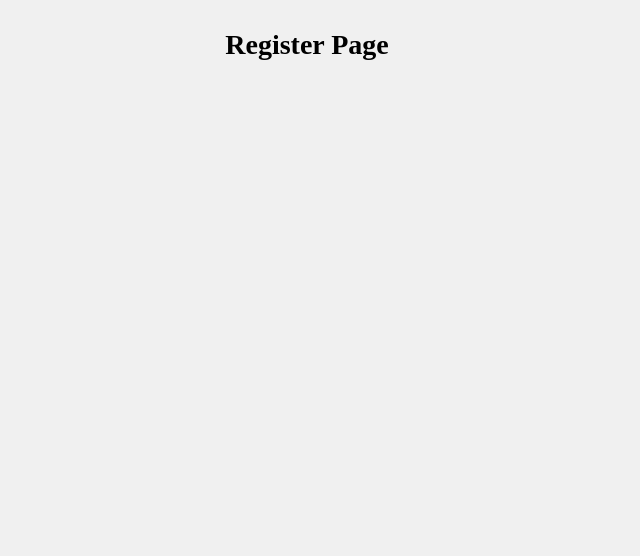
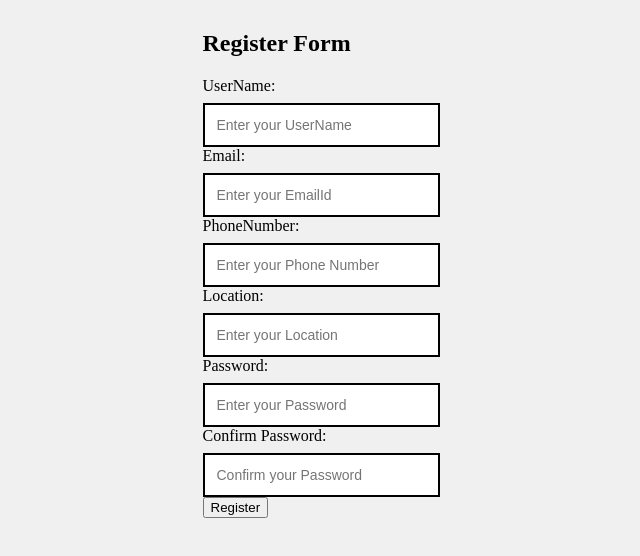
Before and after one commit to Rahul-spec-tech/BlogPostApplication, a React (Create React App) app in the folder BlogApplication/blog-app-frontend/: page /register in a window 1280 px wide. Shown: the top 556 px of the page, without its empty margins (333-973 px from the left). Built offline with nearby package versions, Linux system fonts and the light colour scheme.

Commit message:
Created Sample Register Page UI

```diff
--- a/BlogApplication/blog-app-frontend/src/App.js
+++ b/BlogApplication/blog-app-frontend/src/App.js
@@ -1,5 +1,5 @@
 import React from 'react';
-import { BrowserRouter as Router, Route, Routes} from 'react-router-dom';
+import { BrowserRouter as Router, Route, Routes } from 'react-router-dom';
 import LoginForm from './Pages/LoginPage';
 import UserDisplayPage from  './Pages/UserDisplayPage';
 import ProtectedRoute from './Pages/ProtectedRoute';
--- a/BlogApplication/blog-app-frontend/src/Pages/LoginPage.css
+++ b/BlogApplication/blog-app-frontend/src/Pages/LoginPage.css
@@ -38,7 +38,7 @@ body {
     padding: 12px;
     border: 2px solid #000;
     font-size: 14px;
-  }
+  }g
 
   button {
     background-color: #c2c2c2;
--- a/BlogApplication/blog-app-frontend/src/Pages/LoginPage.js
+++ b/BlogApplication/blog-app-frontend/src/Pages/LoginPage.js
@@ -2,33 +2,27 @@ import React, {useState} from 'react';
 import { useNavigate } from 'react-router-dom';
 import axios from 'axios';
 import './LoginPage.css';
-
 const LoginForm = () =>{
     const [userName, setUserName] = useState('');
     const [password, setPassword] = useState('');
     const navigate = useNavigate();
     const handleSubmit = async (e) => {
         e.preventDefault();
-        console.log('Submitting:', { email: userName, password });
         try {
-            const response = await axios.post('http://localhost:8080/users/login',
-                { email: userName, password },
-                { headers: { 'Content-Type': 'application/json' } } // Ensure the content type is set
-            );
-            console.log('Login Successful:', response.data);
+            const response = await axios.post('http://localhost:8080/users/login', { email: userName, password },  { headers: { 'Content-Type': 'application/json'} });
+            // console.log('Login Response:', response.data);
+            const fetchedUserName = response.data.user.userName;
             const { token } = response.data;
-            console.log('Token:', token);
             localStorage.setItem('authToken', token);
-            navigate('/user-page', { state: { userName } });
+            navigate('/user-page', { state: { userName: fetchedUserName } });
         } catch (error) {
             console.error('Login failed:', error.response ? error.response.data : error.message);
             alert('Login failed. Please check your credentials and try again.');
         }
     };
-
-    // const handleRegister = () =>{
-    //     navigate('/register');
-    // }
+    const handleRegister = () =>{
+        navigate('/register');
+    }
     return (
         <div className="login-container">
         <h1>Login</h1>
@@ -37,12 +31,12 @@ const LoginForm = () =>{
           <label>Email:</label>
           <input type="text" value={userName} placeholder="Enter your EmailId" onChange={(e) => setUserName(e.target.value)} required />
           </div>
-          <div class="input-group">
+          <div className="input-group">
           <label>Password:</label>
           <input type="password" value={password} placeholder="Enter the password" onChange={(e) => setPassword(e.target.value)} required />
           </div>
           <button type="submit">Login</button>
-          {/* <button type="button" onClick={handleRegister}>Register</button> */}
+          <button type="button" onClick={handleRegister}>Register</button>
         </form>
       </div>
     );
--- a/BlogApplication/blog-app-frontend/src/Pages/RegisterPage.js
+++ b/BlogApplication/blog-app-frontend/src/Pages/RegisterPage.js
@@ -1,6 +1,43 @@
-import React from 'react';
+import React, { useState } from 'react';
 import { useLocation, Navigate } from 'react-router-dom';
 const RegisterPage = () => {
-    return <h1>Register Page</h1>
-}
+    const [userName, setUserName] = useState('');
+    const [email, setEmail] = useState('');
+    const [phoneNum, setPhoneNum] = useState('');
+    const [location, setLocation] = useState('');
+    const [password, setPassword] = useState('');
+    const [confirmPassword, setConfirmPassword] = useState('');
+    const handleRegister=async (e)=>{
+
+    };
+    return (
+        <><h2>Register Form</h2><form>
+            <div>
+                <label>UserName: </label>
+                <input type="text" placeholder="Enter your UserName" value={userName} onChange={(e) => setUserName(e.target.value)} required />
+            </div>
+            <div>
+                <label>Email: </label>
+                <input type="email" placeholder="Enter your EmailId" value={email} onChange={(e) => setEmail(e.target.value)} required />
+            </div>
+            <div>
+                <label>PhoneNumber: </label>
+                <input type="text" placeholder="Enter your Phone Number" value={phoneNum} onChange={(e) => setPhoneNum(e.target.value)} required />
+            </div>
+            <div>
+                <label>Location: </label>
+                <input type="text" placeholder="Enter your Location" value={location} onChange={(e) => setLocation(e.target.value)} required />
+            </div>
+            <div>
+                <label>Password: </label>
+                <input type="password" placeholder="Enter your Password" value={password} onChange={(e) => setPassword(e.target.value)} required />
+            </div>
+            <div>
+                <label>Confirm Password:</label>
+                <input type="password" placeholder="Confirm your Password" value={confirmPassword} onChange={(e) => setConfirmPassword(e.target.value)} required />
+            </div>
+            <button type="submit" onClick={handleRegister}>Register</button>
+        </form></>
+    );
+};
 export default RegisterPage;
--- a/BlogApplication/blog-app-frontend/src/Pages/UserDisplayPage.js
+++ b/BlogApplication/blog-app-frontend/src/Pages/UserDisplayPage.js
@@ -2,8 +2,9 @@ import React from 'react';
 import { useLocation, Navigate } from 'react-router-dom';
 const UserDisplayPage = () => {
         const location = useLocation();
-        const userName = location.state?.userName || 'User';
+        const  userName  = location.state?.userName || 'User' ;
         const token = localStorage.getItem('authToken');
+        console.log('UserDisplayPage:', userName);
         if(!token){
             return <Navigate to="/" />;
         }
```
Also changed, not shown: 1 other file (tests, documents, lock files or other folders).
